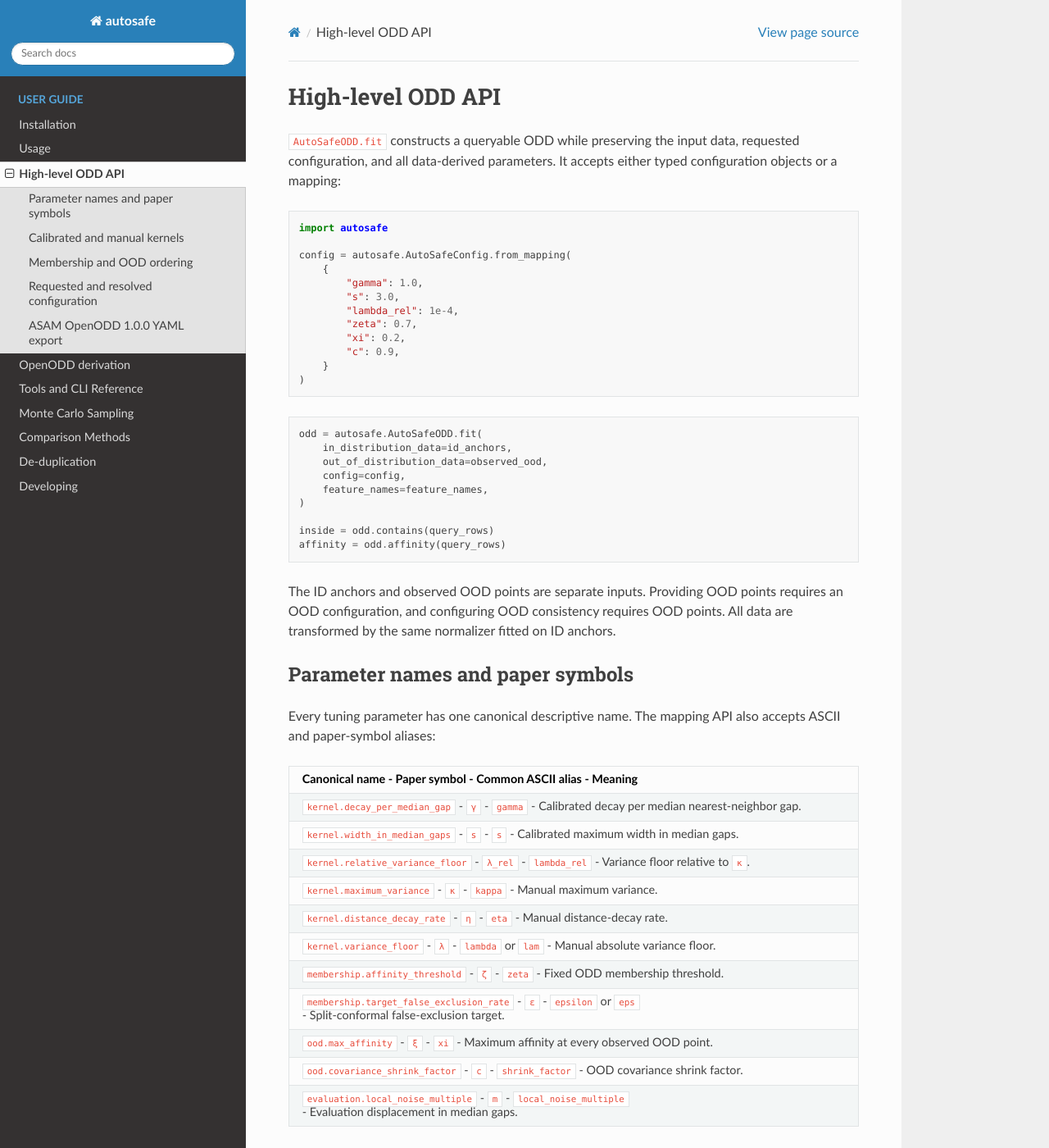
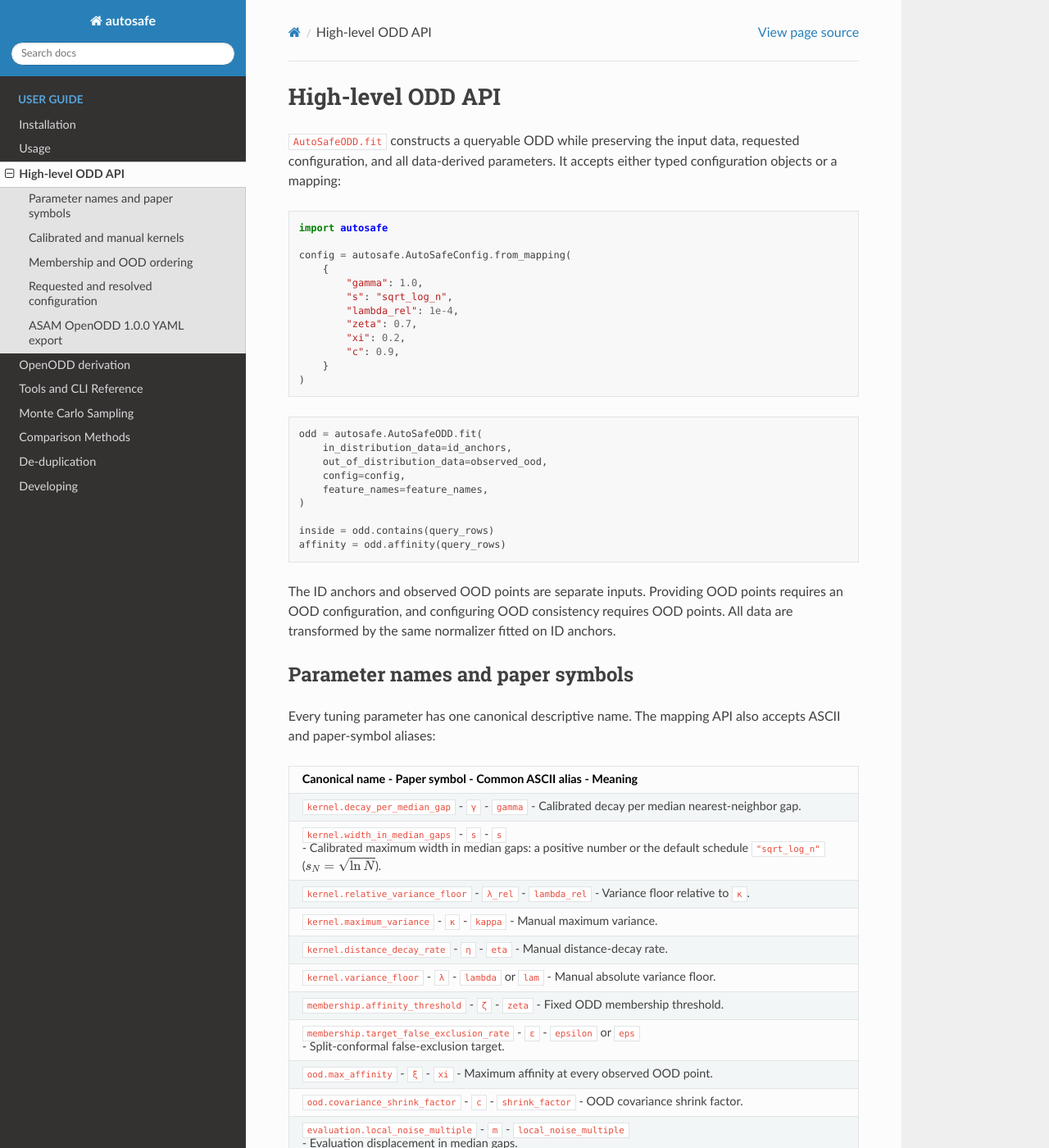
Before and after one commit to DLR-KI/autosafe, a Sphinx documentation site: the page built from docs/pages/high_level_api.rst, in a window 1280 px wide and 1400 px high. Shown: the whole window at 82% size. Built offline with Sphinx 7.4.7 and the Read the Docs theme 3.1.0, drawn with Linux system fonts in a browser that asks for light colours.

Commit message:
docs: update docs with correct s_N scheduling

```diff
--- a/docs/pages/high_level_api.rst
+++ b/docs/pages/high_level_api.rst
@@ -15,7 +15,7 @@ It accepts either typed configuration objects or a mapping:
     config = autosafe.AutoSafeConfig.from_mapping(
         {
             "gamma": 1.0,
-            "s": 3.0,
+            "s": "sqrt_log_n",
             "lambda_rel": 1e-4,
             "zeta": 0.7,
             "xi": 0.2,
@@ -60,7 +60,7 @@ The mapping API also accepts ASCII and paper-symbol aliases:
     * - ``kernel.width_in_median_gaps``
         - ``s``
         - ``s``
-        - Calibrated maximum width in median gaps.
+        - Calibrated maximum width in median gaps: a positive number or the default schedule ``"sqrt_log_n"`` (:math:`s_N = \sqrt{\ln N}`).
     * - ``kernel.relative_variance_floor``
         - ``λ_rel``
         - ``lambda_rel``
```
Also changed, not shown: docs/bandwidth-calibration.md (+8 -3 lines), docs/ood-consistency.md (+3 -2 lines).
